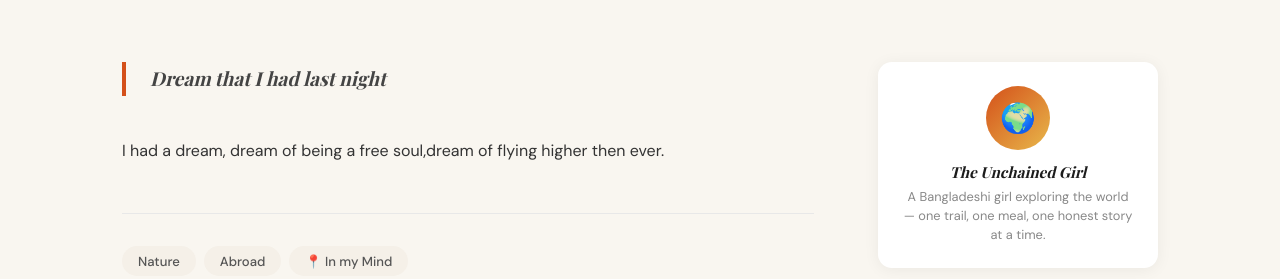
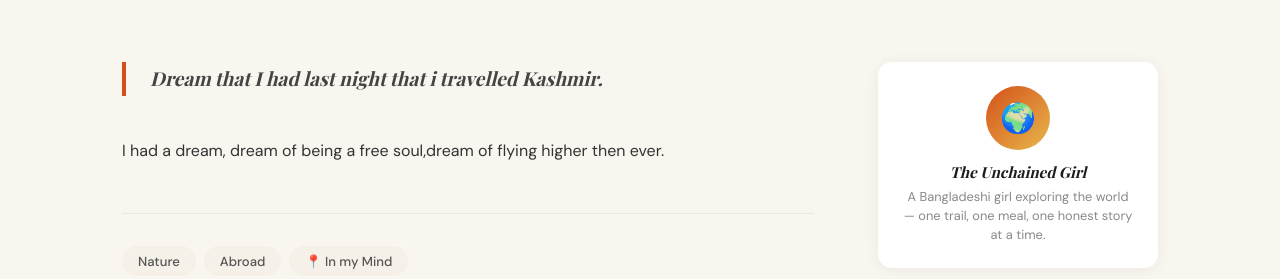
Before and after one commit to manoshisaha/trail-and-tales, an Eleventy site: page src/posts/2026-03-31-nisha-s-dream.md in a window 1280 px wide. Shown: the part 634-913 px from the top of the page. Built offline with nearby package versions, Linux system fonts and the light colour scheme; Eleventy itself is replaced by a stand-in of ours; files that its build step writes are made by us from their sources; a web font is replaced by a local one.

Commit message:
Update Blog Posts “2026-03-31-nisha-s-dream”

```diff
--- a/src/posts/2026-03-31-nisha-s-dream.md
+++ b/src/posts/2026-03-31-nisha-s-dream.md
@@ -2,7 +2,7 @@
 title: Nisha's Dream
 date: 2026-03-31T22:43:00
 cover_image: https://picsum.photos/id/1044/1920/1280.webp
-excerpt: Dream that I had last night
+excerpt: Dream that I had last night that i travelled Kashmir.
 region: Abroad
 category: Nature
 location: In my Mind
```
